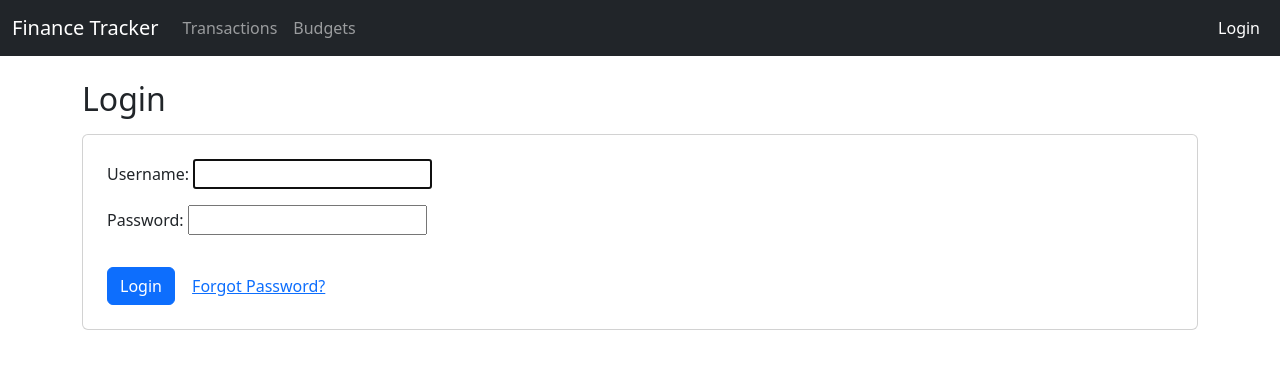
After one commit to N3wee/personal-finance-tracker, a Django app: page /accounts/login/ in a window 1280 px wide. The commit adds this page. Shown: the top 369 px of the page. Run offline with Django 5.2, Linux system fonts and the light colour scheme.

Commit message:
Implemented role-based permissions, login state display, and fixed navigation for Day : - Added Admin and User groups in Django admin with appropriate permissions for full access (Admin) and restricted access (User). - Updated views.py to enforce ownership-based permissions, allowing users to modify only their own transactions and budgets. - Enhanced views.py with detailed logging to debug permission issues, ensuring ownership checks work correctly. - Modified base.html to display login state (Logged in as [username]) and a POST-based logout form, fixing the 405 Method Not Allowed error. - Updated settings.py to set LOGIN_REDIRECT_URL to /budgets/ and LOGOUT_REDIRECT_URL to /accounts/login/ for consistent redirection. - Added an Add Transaction button to transaction_list.html to ensure users can create new transactions. - Fixed the 404 error for /accounts/profile/ by updating settings.py and resolved the TemplateDoesNotExist error for registration/login.html by creating the login template. - Tested permissions for admin (nay_s) and regular user (testuser), ensuring restricted access and correct error handling. - Verified login state display, logout functionality, and navigation between Transactions and Budgets work as expected.

```diff
--- a/finance_tracker/settings.py
+++ b/finance_tracker/settings.py
@@ -122,3 +122,7 @@ STATIC_URL = 'static/'
 # https://docs.djangoproject.com/en/5.1/ref/settings/#default-auto-field
 
 DEFAULT_AUTO_FIELD = 'django.db.models.BigAutoField'
+
+# Authentication settings
+LOGIN_REDIRECT_URL = '/budgets/'  # Redirect to budgets page after login
+LOGOUT_REDIRECT_URL = '/accounts/login/'  # Redirect to login page after logout
--- a/finance_tracker/urls.py
+++ b/finance_tracker/urls.py
@@ -18,6 +18,7 @@ from django.contrib import admin
 from django.urls import path, include
 
 urlpatterns = [
+    path('accounts/', include('django.contrib.auth.urls')),  # Add this line for authentication URLs
     path('', include('transactions.urls')),  # Redirect root to transactions
     path('admin/', admin.site.urls),
     path('transactions/', include('transactions.urls')),
--- a/templates/base.html
+++ b/templates/base.html
@@ -14,6 +14,23 @@
                 <ul class="navbar-nav me-auto mb-2 mb-lg-0">
                     <li class="nav-item"><a class="nav-link" href="{% url 'transaction_list' %}">Transactions</a></li>
                     <li class="nav-item"><a class="nav-link" href="{% url 'budget_list' %}">Budgets</a></li>
+                </ul>
+                <ul class="navbar-nav ms-auto">
+                    {% if user.is_authenticated %}
+                    <li class="nav-item">
+                        <span class="nav-link text-white">Logged in as {{ user.username }}</span>
+                    </li>
+                    <li class="nav-item">
+                        <form method="POST" action="{% url 'logout' %}" class="d-inline">
+                            {% csrf_token %}
+                            <button type="submit" class="nav-link btn btn-link text-white p-0">Logout</button>
+                        </form>
+                    </li>
+                    {% else %}
+                    <li class="nav-item">
+                        <a class="nav-link text-white" href="{% url 'login' %}">Login</a>
+                    </li>
+                    {% endif %}
                 </ul>
             </div>
         </div>
--- /dev/null
+++ b/templates/registration/login.html
@@ -0,0 +1,38 @@
+{% extends 'base.html' %}
+
+{% block content %}
+<h2 class="mb-3">Login</h2>
+<form method="POST" class="card p-4">
+    {% csrf_token %}
+    {% if form.errors %}
+    <div class="alert alert-danger">
+        <ul>
+            {% for field in form %}
+            {% for error in field.errors %}
+            <li>{{ error }}</li>
+            {% endfor %}
+            {% endfor %}
+        </ul>
+    </div>
+    {% endif %}
+    <div class="form-group mb-3">
+        {{ form.username.label_tag }}
+        {{ form.username }}
+        {% if form.username.errors %}
+        <div class="text-danger">{{ form.username.errors }}</div>
+        {% endif %}
+    </div>
+    <div class="form-group mb-3">
+        {{ form.password.label_tag }}
+        {{ form.password }}
+        {% if form.password.errors %}
+        <div class="text-danger">{{ form.password.errors }}</div>
+        {% endif %}
+    </div>
+    <div class="mt-3">
+        <button type="submit" class="btn btn-primary">Login</button>
+        <a href="{% url 'password_reset' %}" class="btn btn-link">Forgot Password?</a>
+    </div>
+    <input type="hidden" name="next" value="{{ next }}" />
+</form>
+{% endblock %}
--- a/templates/transactions/transaction_list.html
+++ b/templates/transactions/transaction_list.html
@@ -2,6 +2,7 @@
 
 {% block content %}
 <h2 class="mb-3">Transactions</h2>
+<a href="{% url 'add_transaction' %}" class="btn btn-primary mb-3">Add Transaction</a>
 
 <!-- Filtering Form -->
 <form method="GET" class="card p-3 mb-4">
```
Also changed, not shown: transactions/views.py (+53 -8 lines), 1 other file.
